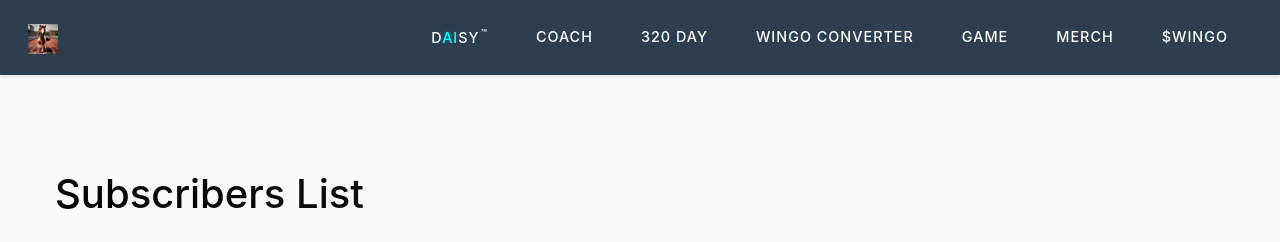
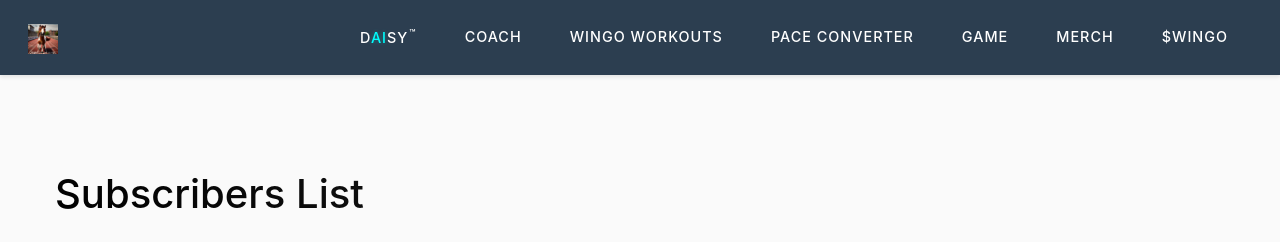
Before and after one commit to EricGoldwein/320ai, a Flask app: page /admin/subscribers in a window 1280 px wide. Shown: the top 242 px of the page. Run offline with Flask 3, Linux system fonts and the light colour scheme; the visitor is signed in with stand-in values (Sample User, id 1); data that the repository does not hold is empty; parts of the project's set-up code (start-up, migrations or seed data) failed here and were passed over.

Commit message:
fix: Update navigation menu with correct Wingo Workouts and Pace Converter links

```diff
--- a/templates/base.html
+++ b/templates/base.html
@@ -91,10 +91,10 @@
                         <a class="nav-link" href="/coach">Coach</a>
                     </li>
                     <li class="nav-item">
-                        <a class="nav-link" href="/320day">320 Day</a>
+                        <a class="nav-link" href="/workouts">Wingo Workouts</a>
                     </li>
                     <li class="nav-item">
-                        <a class="nav-link" href="/wingo-converter">Wingo Converter</a>
+                        <a class="nav-link" href="/wingo-converter">Pace Converter</a>
                     </li>
                     <li class="nav-item">
                         <a class="nav-link" href="/game">Game</a>
```
